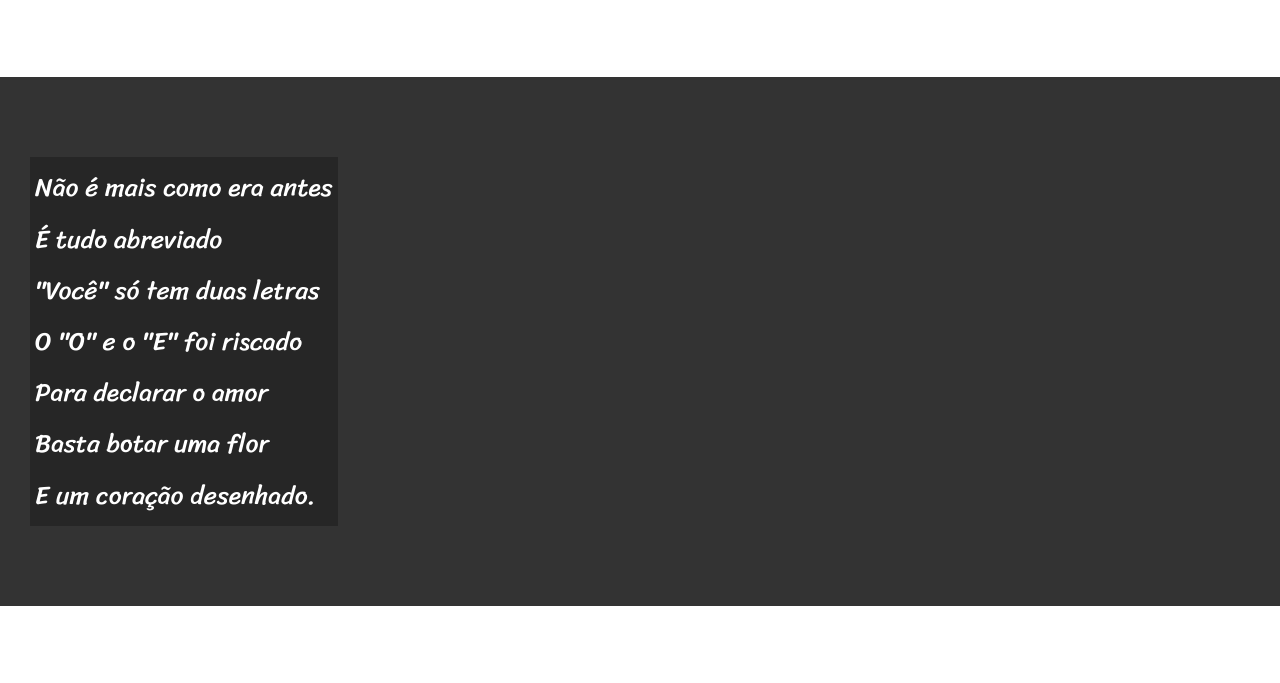
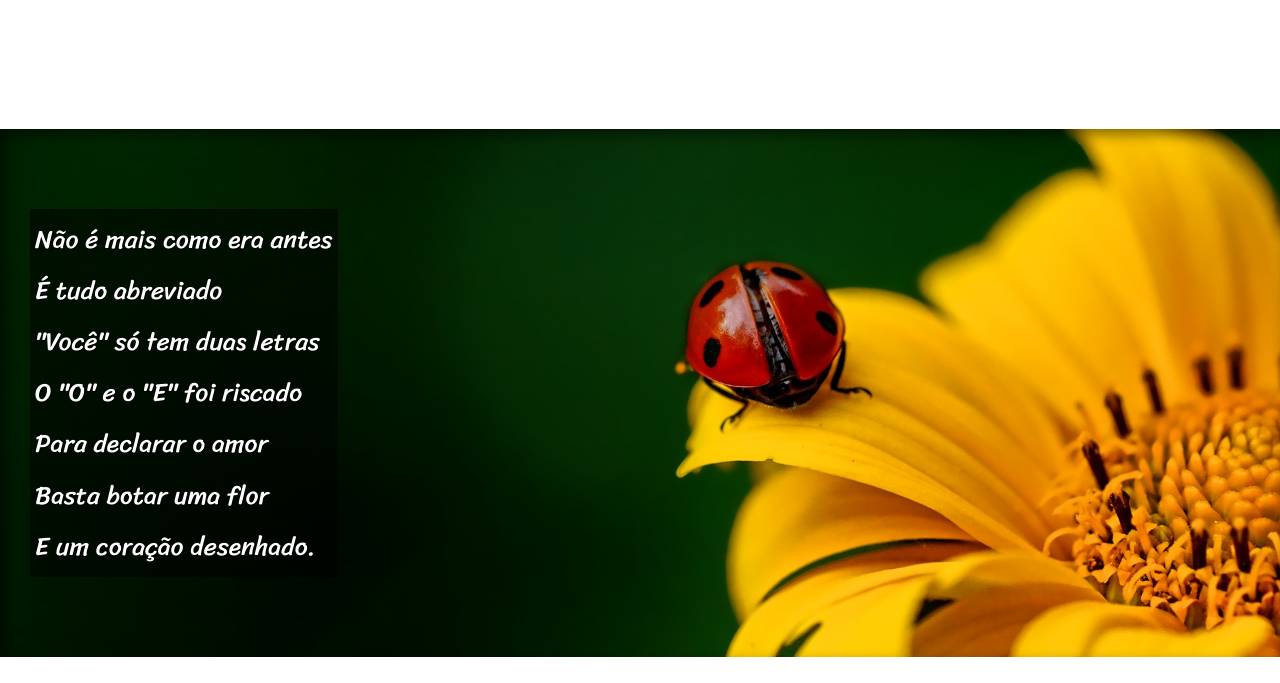
Before and after one commit to gustavodaniel-prog/html-css, a plain HTML site: page exercicios/desafio/d12/index.html in a window 1280 px wide. Shown: the part 630-1313 px from the top of the page. Drawn offline with Linux system fonts and the light colour scheme.

Commit message:
atualizei

```diff
--- a/exercicios/desafio/d12/estilo/style.css
+++ b/exercicios/desafio/d12/estilo/style.css
@@ -86,6 +86,10 @@ section {
     font-size: 2vw;
 }
 
+section > p{
+    padding-bottom: 2em;
+}
+
 
 
 
@@ -98,6 +102,9 @@ section.normal {
 section.imagem {
     background-color: rgb(51, 51, 51);
     color: white;
+    box-shadow: inset 6px 6px 13px 0px rgba(0, 0, 0, 0.473);
+       background-size: cover;
+       background-attachment: fixed;
 }
 
 
@@ -106,8 +113,20 @@ section.imagem {
 section.imagem>p {
   display: inline-block;
   padding: 5px;
-    background-color: rgba(0, 0, 0, 0.253);
+    background-color: rgba(0, 0, 0, 0.514);
+    text-shadow: 1px 1px 0px black;
 }
+ section#img01{
+    background-image:url('../imagens/background001.jpg') ;
+    background-position:right center ;
+
+
+ }
+
+  section#img02{
+    background-image: url(../imagens/background002.jpg);
+
+ }
 
 
 
--- a/exercicios/desafio/d12/index.html
+++ b/exercicios/desafio/d12/index.html
@@ -32,7 +32,7 @@
     </section >
 
 
-    <section class="imagem">
+    <section class="imagem" id="img01">
         <p>
             Não é mais como era antes <br>
             É tudo abreviado <br>
@@ -70,7 +70,7 @@
 
 
 
-    <section class="imagem">
+    <section class="imagem" id="img02">
         <p>
             Tenho saudade das cartas <br>
             Escritas com a própria mão <br>
```
